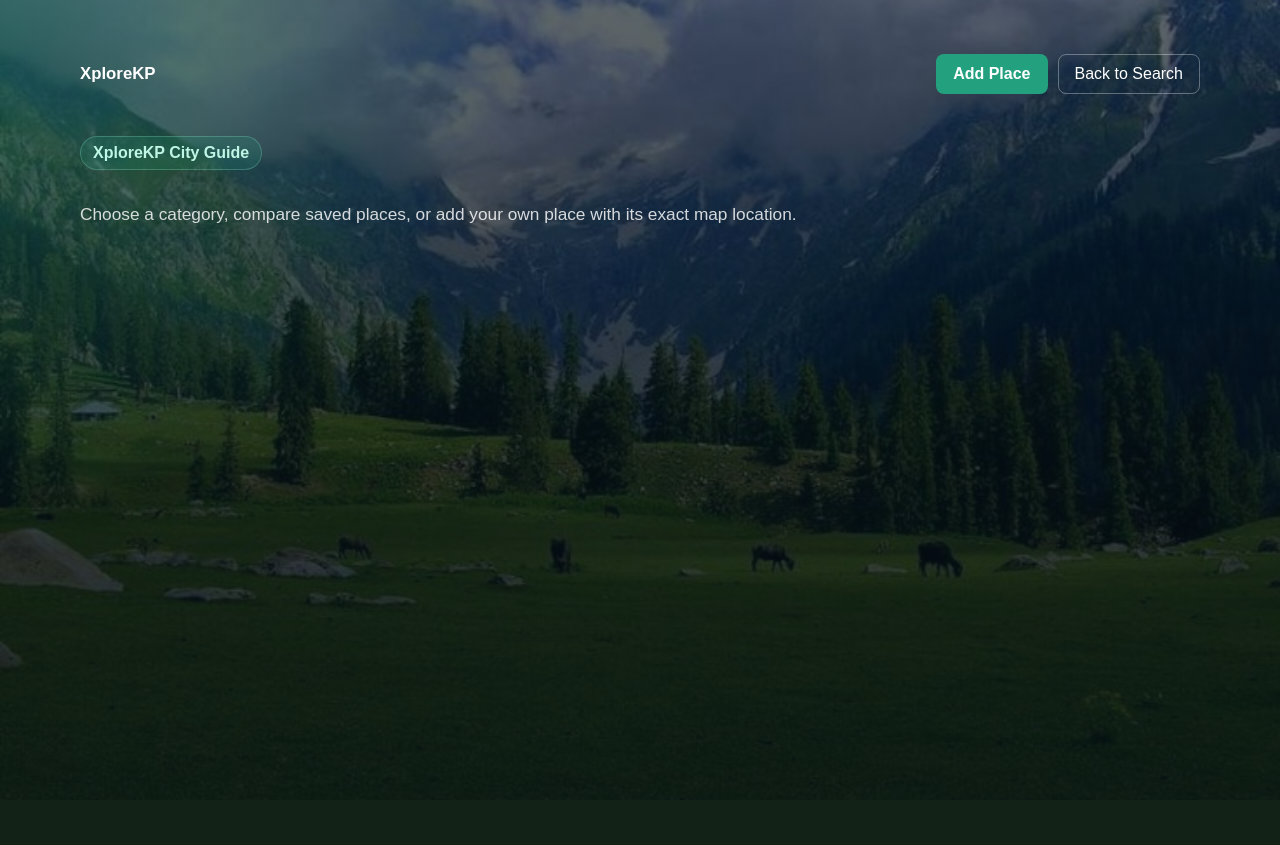
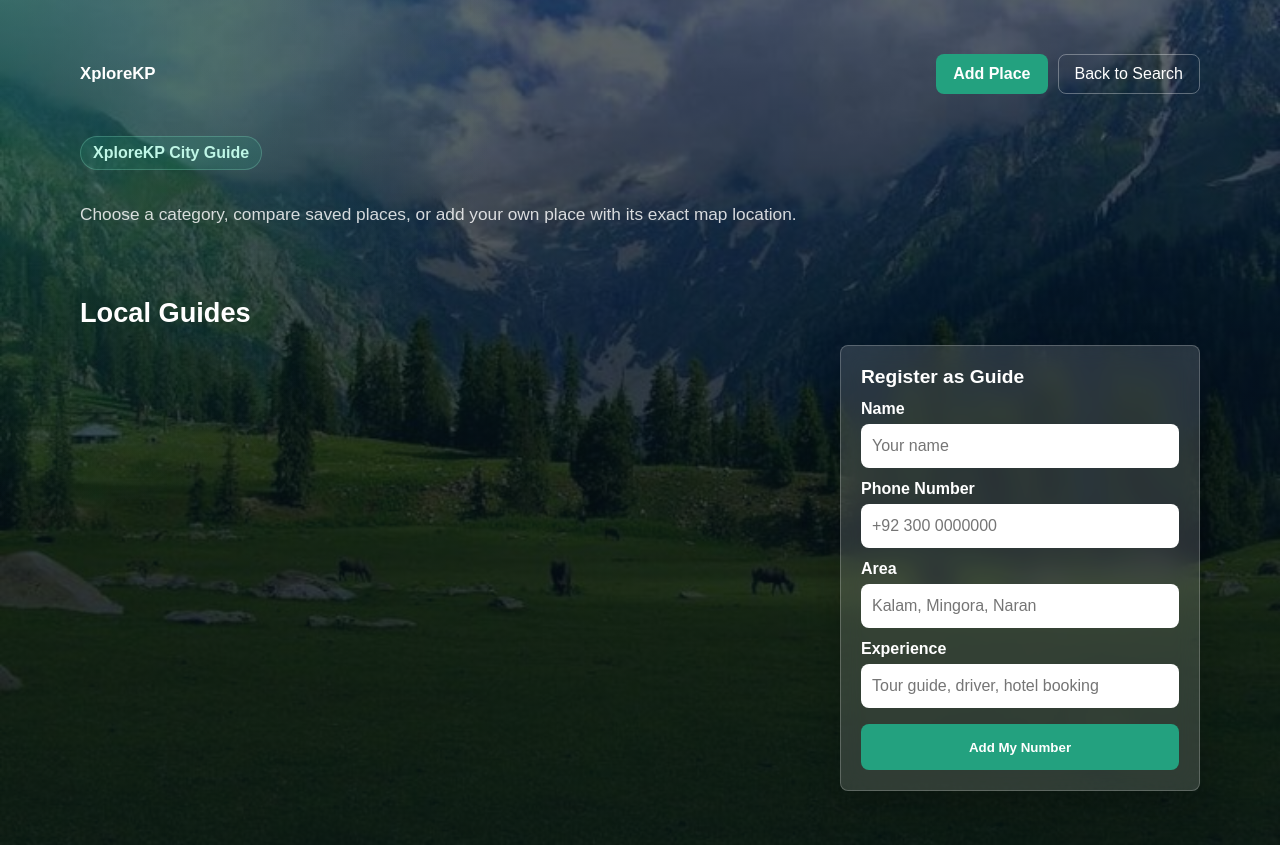
Before and after one commit to aittezaz/XploreKP, a Flask app: template templates/mardan.html in a window 1280 px wide. Before the commit the page ends 800 px from the top, so only its background shows below. Run offline with Flask 3, Linux system fonts and the light colour scheme; the template is opened without the code that fills it, so the values that code supplies are empty.

Commit message:
added guidance

```diff
--- a/app.py
+++ b/app.py
@@ -5,6 +5,15 @@ from flask import Flask, redirect, render_template, request, url_for
 
 app = Flask(__name__)
 DATA_DIR = Path(__file__).parent / "data"
+GUIDES_FILE = DATA_DIR / "guides.json"
+
+OWNER_GUIDE = {
+    "name": "XploreKP Local Guide",
+    "phone": "+92 300 0000000",
+    "area": "Available across KP",
+    "note": "Main contact",
+    "source": "Owner",
+}
 
 CATEGORIES = [
     {"name": "Restaurants", "slug": "restaurants"},
@@ -408,6 +417,26 @@ def city_file(city_slug):
     return DATA_DIR / CITIES[city_slug]["file"]
 
 
+def load_guides():
+    if not GUIDES_FILE.exists():
+        return {}
+
+    with GUIDES_FILE.open("r", encoding="utf-8") as file:
+        return json.load(file)
+
+
+def save_guides(guides):
+    DATA_DIR.mkdir(exist_ok=True)
+
+    with GUIDES_FILE.open("w", encoding="utf-8") as file:
+        json.dump(guides, file, indent=4, ensure_ascii=False)
+
+
+def city_guides(city_slug):
+    guides = load_guides().get(city_slug, [])
+    return [OWNER_GUIDE, *guides]
+
+
 def load_places(city_slug):
     places_file = city_file(city_slug)
 
@@ -477,7 +506,62 @@ def city_home(city_slug):
         "mardan.html",
         city=CITIES[city_slug],
         city_slug=city_slug,
-        categories=categories
+        categories=categories,
+        guides=city_guides(city_slug),
+        guide_error="",
+        guide_success=""
+    )
+
+
+@app.route("/<city_slug>/guides/add", methods=["POST"])
+def add_guide(city_slug):
+    city_slug = normalize_city(city_slug) or city_slug
+
+    if city_slug not in CITIES:
+        return render_template("coming.html", city=city_slug), 404
+
+    name = request.form.get("name", "").strip()
+    phone = request.form.get("phone", "").strip()
+    area = request.form.get("area", "").strip()
+    note = request.form.get("note", "").strip()
+    guide_error = ""
+    guide_success = ""
+
+    if name and phone:
+        guides = load_guides()
+        guides.setdefault(city_slug, []).append({
+            "name": name,
+            "phone": phone,
+            "area": area or CITIES[city_slug]["name"],
+            "note": note,
+            "source": "Registered guide",
+        })
+
+        try:
+            save_guides(guides)
+        except OSError:
+            guide_error = (
+                "This live server cannot save guide registrations permanently. "
+                "For permanent online registrations, connect a database later."
+            )
+        else:
+            guide_success = "Guide registered successfully."
+    else:
+        guide_error = "Please enter at least your name and phone number."
+
+    places = load_places(city_slug)
+    categories = [
+        {**category, "count": len(places.get(category["slug"], []))}
+        for category in CATEGORIES
+    ]
+    return render_template(
+        "mardan.html",
+        city=CITIES[city_slug],
+        city_slug=city_slug,
+        categories=categories,
+        guides=city_guides(city_slug),
+        guide_error=guide_error,
+        guide_success=guide_success
     )
 
 
--- a/templates/mardan.html
+++ b/templates/mardan.html
@@ -168,6 +168,99 @@
             font-size: 1.3rem;
         }
 
+        .section-title {
+            margin: 34px 0 16px;
+            font-size: 1.7rem;
+        }
+
+        .guides-layout {
+            display: grid;
+            grid-template-columns: minmax(0, 1fr) minmax(280px, 360px);
+            gap: 16px;
+            align-items: start;
+        }
+
+        .guide-list {
+            display: grid;
+            grid-template-columns: repeat(auto-fit, minmax(240px, 1fr));
+            gap: 16px;
+        }
+
+        .guide-card,
+        .guide-form {
+            border-radius: 8px;
+            background: var(--glass);
+            border: 1px solid var(--glass-border);
+            box-shadow: 0 18px 42px rgba(0, 0, 0, 0.2);
+            padding: 20px;
+            backdrop-filter: blur(12px);
+        }
+
+        .guide-card h3,
+        .guide-form h3 {
+            margin: 0 0 10px;
+            font-size: 1.2rem;
+        }
+
+        .guide-card p {
+            margin: 0 0 8px;
+            color: rgba(255, 255, 255, 0.78);
+            line-height: 1.5;
+        }
+
+        .call-guide {
+            display: inline-flex;
+            align-items: center;
+            justify-content: center;
+            min-height: 40px;
+            margin-top: 8px;
+            padding: 9px 13px;
+            border-radius: 8px;
+            color: white;
+            background: var(--accent);
+            font-weight: 800;
+            text-decoration: none;
+        }
+
+        .guide-form label {
+            display: block;
+            margin: 12px 0 6px;
+            font-weight: 800;
+        }
+
+        .guide-form input {
+            width: 100%;
+            min-height: 44px;
+            border: 0;
+            border-radius: 8px;
+            padding: 11px;
+            font-size: 1rem;
+        }
+
+        .guide-form button {
+            width: 100%;
+            min-height: 46px;
+            margin-top: 16px;
+            border: 0;
+            border-radius: 8px;
+            color: white;
+            background: var(--accent);
+            font-weight: 800;
+            cursor: pointer;
+        }
+
+        .alert {
+            margin-bottom: 12px;
+            padding: 11px 12px;
+            border-radius: 8px;
+            background: rgba(176, 55, 55, 0.72);
+            border: 1px solid rgba(255, 255, 255, 0.24);
+        }
+
+        .success {
+            background: rgba(35, 161, 127, 0.72);
+        }
+
         @media (max-width: 640px) {
             .topbar {
                 align-items: stretch;
@@ -182,6 +275,10 @@
             .add-link {
                 flex: 1;
                 text-align: center;
+            }
+
+            .guides-layout {
+                grid-template-columns: 1fr;
             }
         }
     </style>
@@ -213,6 +310,46 @@
                 </a>
             {% endfor %}
         </section>
+
+        <h2 class="section-title">Local Guides</h2>
+        <section class="guides-layout" aria-label="{{ city.name }} local guides">
+            <div class="guide-list">
+                {% for guide in guides %}
+                    <article class="guide-card">
+                        <h3>{{ guide.name }}</h3>
+                        <p>{{ guide.area }}</p>
+                        {% if guide.note %}
+                            <p>{{ guide.note }}</p>
+                        {% endif %}
+                        <a class="call-guide" href="tel:{{ guide.phone }}">{{ guide.phone }}</a>
+                    </article>
+                {% endfor %}
+            </div>
+
+            <form class="guide-form" method="POST" action="/{{ city_slug }}/guides/add">
+                <h3>Register as Guide</h3>
+                {% if guide_error %}
+                    <div class="alert">{{ guide_error }}</div>
+                {% endif %}
+                {% if guide_success %}
+                    <div class="alert success">{{ guide_success }}</div>
+                {% endif %}
+
+                <label for="guideName">Name</label>
+                <input id="guideName" name="name" type="text" placeholder="Your name" required>
+
+                <label for="guidePhone">Phone Number</label>
+                <input id="guidePhone" name="phone" type="tel" placeholder="+92 300 0000000" required>
+
+                <label for="guideArea">Area</label>
+                <input id="guideArea" name="area" type="text" placeholder="Kalam, Mingora, Naran">
+
+                <label for="guideNote">Experience</label>
+                <input id="guideNote" name="note" type="text" placeholder="Tour guide, driver, hotel booking">
+
+                <button type="submit">Add My Number</button>
+            </form>
+        </section>
     </main>
 </body>
 </html>
```
Also changed, not shown: templates/index.html (+11 -33 lines).
